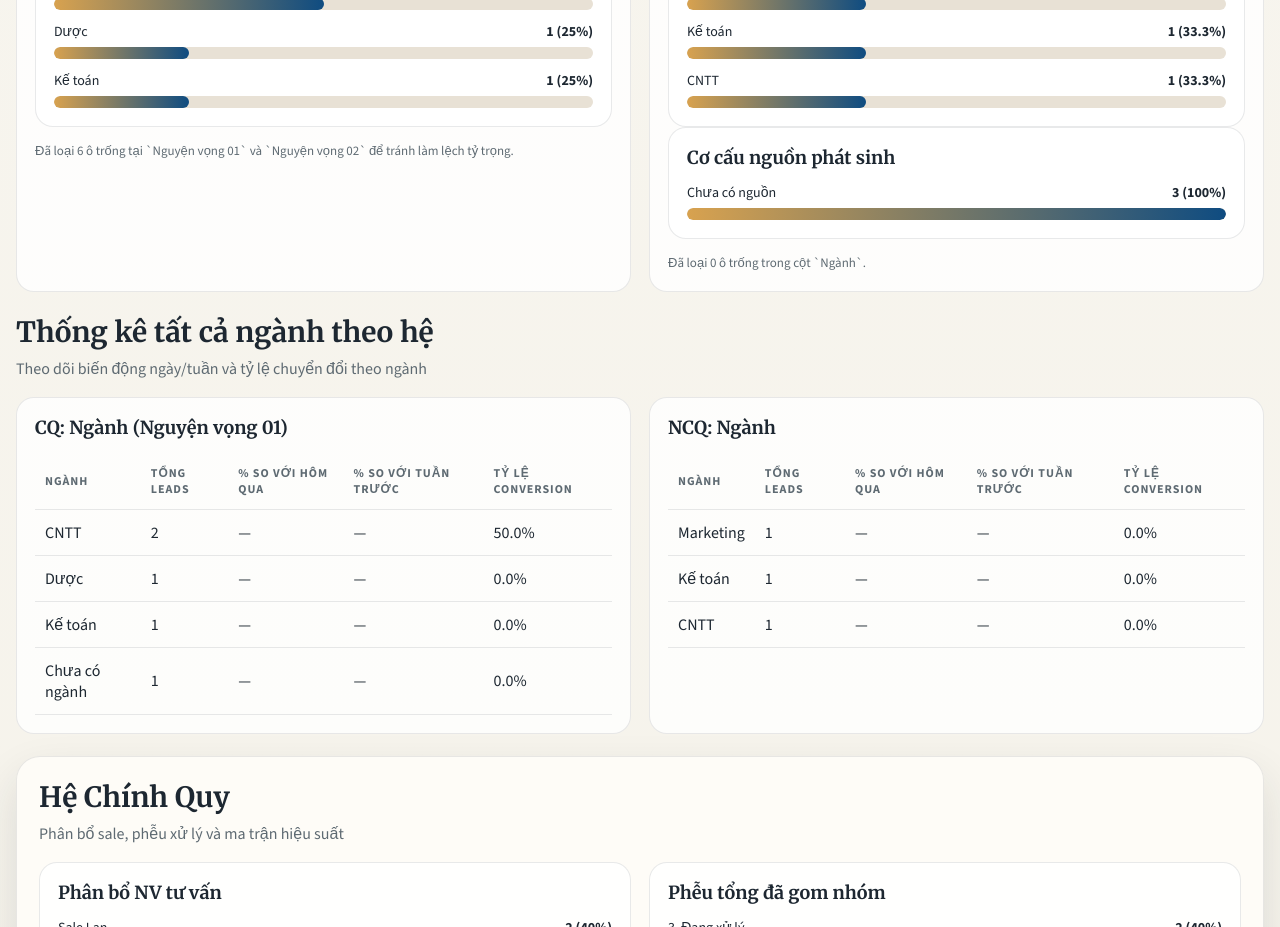
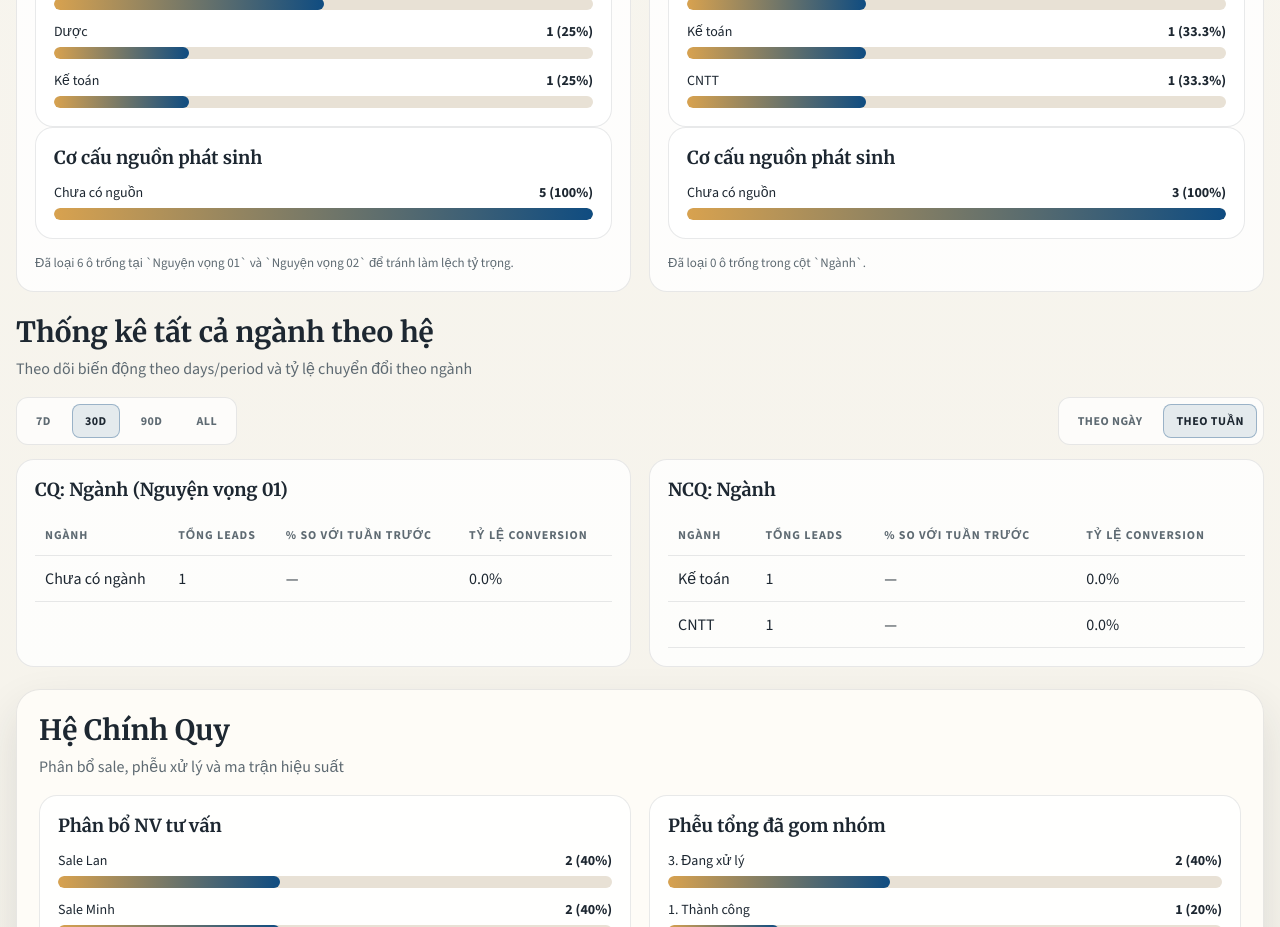
Before and after one commit to Ductarzan/Dashboard-tuy-n-sinh-ng-, a Next.js app: page / in a window 1280 px wide. Shown: the part 1240-2167 px from the top of the page. Built offline with nearby package versions, Linux system fonts and the light colour scheme.

Commit message:
Add CQ source panel and industry days period filters

```diff
--- a/app/globals.css
+++ b/app/globals.css
@@ -513,3 +513,40 @@ a {
     grid-template-columns: 1fr;
   }
 }
+
+.industry-toolbar {
+  display: flex;
+  flex-wrap: wrap;
+  justify-content: space-between;
+  gap: 12px;
+  margin-bottom: 14px;
+}
+
+.segmented {
+  display: inline-flex;
+  gap: 8px;
+  padding: 6px;
+  border: 1px solid var(--line);
+  border-radius: 12px;
+  background: rgba(255, 255, 255, 0.72);
+}
+
+.segmented-button {
+  border: 1px solid transparent;
+  background: transparent;
+  border-radius: 8px;
+  padding: 8px 12px;
+  font: inherit;
+  font-size: 12px;
+  font-weight: 700;
+  letter-spacing: 0.04em;
+  text-transform: uppercase;
+  color: var(--muted);
+  cursor: pointer;
+}
+
+.segmented-button[data-active="true"] {
+  color: var(--ink);
+  border-color: rgba(15, 76, 129, 0.35);
+  background: rgba(15, 76, 129, 0.1);
+}
--- a/components/dashboard-tabs.tsx
+++ b/components/dashboard-tabs.tsx
@@ -13,6 +13,7 @@ import type { getDashboardData } from "@/lib/dashboard-data";
 
 type DashboardData = Awaited<ReturnType<typeof getDashboardData>>;
 type TabKey = "online" | "offline";
+type IndustryDaysKey = "d7" | "d30" | "d90" | "all";
 
 const tabs: Array<{ key: TabKey; label: string; description: string }> = [
   {
@@ -29,6 +30,8 @@ const tabs: Array<{ key: TabKey; label: string; description: string }> = [
 
 export function DashboardTabs({ data }: { data: DashboardData }) {
   const [active, setActive] = useState<TabKey>("online");
+  const [industryDays, setIndustryDays] = useState<IndustryDaysKey>("d30");
+  const [industryPeriod, setIndustryPeriod] = useState<"day" | "week">("week");
 
   return (
     <section className="tabs-shell">
@@ -84,6 +87,11 @@ export function DashboardTabs({ data }: { data: DashboardData }) {
                     rows={data.details.cq.interestBreakdown}
                     total={data.details.cq.totalInterestCells}
                   />
+                  <SimpleBarTable
+                    title="Cơ cấu nguồn phát sinh"
+                    rows={data.details.cq.sourceBreakdown}
+                    total={data.summary.cqTotal}
+                  />
                   <p className="detail-note">
                     Đã loại {data.details.cq.blankInterestCells} ô trống tại `Nguyện vọng 01` và `Nguyện vọng 02` để tránh làm lệch tỷ trọng.
                   </p>
@@ -111,11 +119,73 @@ export function DashboardTabs({ data }: { data: DashboardData }) {
             <section className="detail-section">
               <SectionHeading
                 title="Thống kê tất cả ngành theo hệ"
-                subtitle="Theo dõi biến động ngày/tuần và tỷ lệ chuyển đổi theo ngành"
+                subtitle="Theo dõi biến động theo days/period và tỷ lệ chuyển đổi theo ngành"
               />
+              <div className="industry-toolbar">
+                <div className="segmented" role="tablist" aria-label="Khoảng ngày thống kê">
+                  <button
+                    type="button"
+                    className="segmented-button"
+                    data-active={industryDays === "d7"}
+                    onClick={() => setIndustryDays("d7")}
+                  >
+                    7D
+                  </button>
+                  <button
+                    type="button"
+                    className="segmented-button"
+                    data-active={industryDays === "d30"}
+                    onClick={() => setIndustryDays("d30")}
+                  >
+                    30D
+                  </button>
+                  <button
+                    type="button"
+                    className="segmented-button"
+                    data-active={industryDays === "d90"}
+                    onClick={() => setIndustryDays("d90")}
+                  >
+                    90D
+                  </button>
+                  <button
+                    type="button"
+                    className="segmented-button"
+                    data-active={industryDays === "all"}
+                    onClick={() => setIndustryDays("all")}
+                  >
+                    ALL
+                  </button>
+                </div>
+                <div className="segmented" role="tablist" aria-label="Chu kỳ so sánh">
+                  <button
+                    type="button"
+                    className="segmented-button"
+                    data-active={industryPeriod === "day"}
+                    onClick={() => setIndustryPeriod("day")}
+                  >
+                    Theo ngày
+                  </button>
+                  <button
+                    type="button"
+                    className="segmented-button"
+                    data-active={industryPeriod === "week"}
+                    onClick={() => setIndustryPeriod("week")}
+                  >
+                    Theo tuần
+                  </button>
+                </div>
+              </div>
               <div className="detail-grid detail-grid--two">
-                <IndustryTable title="CQ: Ngành (Nguyện vọng 01)" rows={data.industry.cq} />
-                <IndustryTable title="NCQ: Ngành" rows={data.industry.ncq} />
+                <IndustryTable
+                  title="CQ: Ngành (Nguyện vọng 01)"
+                  rows={data.industry.cq[industryDays]}
+                  period={industryPeriod}
+                />
+                <IndustryTable
+                  title="NCQ: Ngành"
+                  rows={data.industry.ncq[industryDays]}
+                  period={industryPeriod}
+                />
               </div>
             </section>
 
--- a/components/dashboard.tsx
+++ b/components/dashboard.tsx
@@ -195,11 +195,15 @@ function formatTrend(value: number | null) {
 
 export function IndustryTable({
   title,
-  rows
+  rows,
+  period
 }: {
   title: string;
   rows: IndustryTrendRow[];
+  period: "day" | "week";
 }) {
+  const periodLabel = period === "day" ? "so với hôm qua" : "so với tuần trước";
+
   return (
     <section className="subpanel">
       <h3>{title}</h3>
@@ -209,8 +213,7 @@ export function IndustryTable({
             <tr>
               <th>Ngành</th>
               <th>Tổng leads</th>
-              <th>% so với hôm qua</th>
-              <th>% so với tuần trước</th>
+              <th>% {periodLabel}</th>
               <th>Tỷ lệ conversion</th>
             </tr>
           </thead>
@@ -219,8 +222,7 @@ export function IndustryTable({
               <tr key={row.name}>
                 <td>{row.name}</td>
                 <td>{row.total}</td>
-                <td>{formatTrend(row.dayChangePct)}</td>
-                <td>{formatTrend(row.weekChangePct)}</td>
+                <td>{formatTrend(period === "day" ? row.dayChangePct : row.weekChangePct)}</td>
                 <td>{row.conversionRate.toFixed(1)}%</td>
               </tr>
             ))}
--- a/lib/dashboard-data.ts
+++ b/lib/dashboard-data.ts
@@ -39,6 +39,13 @@ type IndustryTrendRow = {
   conversionRate: number;
 };
 
+type IndustryTrendBuckets = {
+  d7: IndustryTrendRow[];
+  d30: IndustryTrendRow[];
+  d90: IndustryTrendRow[];
+  all: IndustryTrendRow[];
+};
+
 type DashboardPayload = {
   generatedAt: string;
   timezone: string;
@@ -75,8 +82,8 @@ type DashboardPayload = {
     };
   };
   industry: {
-    cq: IndustryTrendRow[];
-    ncq: IndustryTrendRow[];
+    cq: IndustryTrendBuckets;
+    ncq: IndustryTrendBuckets;
   };
   cq: {
     saleBreakdown: SimpleCount[];
@@ -414,7 +421,8 @@ function buildIndustryTrends(
   dateIdx: number,
   industryIdx: number,
   statusIdx: number,
-  normalizer: (value: RawCell) => string
+  normalizer: (value: RawCell) => string,
+  lookbackDays?: number
 ): IndustryTrendRow[] {
   const datedRows = data
     .map((row) => ({ row, date: parseDate(row[dateIdx]) }))
@@ -431,6 +439,12 @@ function buildIndustryTrends(
     ? isoWeekKey(new Date(latestDate.getTime() - 7 * 86400000))
     : null;
 
+  const windowStartMs =
+    latestDate && lookbackDays
+      ? new Date(latestDate.getFullYear(), latestDate.getMonth(), latestDate.getDate()).getTime() -
+        (lookbackDays - 1) * 86400000
+      : null;
+
   const stats: Record<
     string,
     {
@@ -444,6 +458,13 @@ function buildIndustryTrends(
   > = {};
 
   for (const row of data) {
+    const rowDate = parseDate(row[dateIdx]);
+    if (windowStartMs !== null) {
+      if (!rowDate || rowDate.getTime() < windowStartMs) {
+        continue;
+      }
+    }
+
     const industry = normalizeIndustryName(row[industryIdx]);
     if (!stats[industry]) {
       stats[industry] = {
@@ -464,7 +485,6 @@ function buildIndustryTrends(
       bucket.success += 1;
     }
 
-    const rowDate = parseDate(row[dateIdx]);
     if (rowDate && latestDayKey && prevDayKey && latestWeekKey && prevWeekKey) {
       const rowDayKey = dayKey(rowDate);
       if (rowDayKey === latestDayKey) bucket.dayCount += 1;
@@ -489,6 +509,20 @@ function buildIndustryTrends(
     .sort((a, b) => b.total - a.total);
 }
 
+function buildIndustryTrendBuckets(
+  data: RawRow[],
+  dateIdx: number,
+  industryIdx: number,
+  statusIdx: number,
+  normalizer: (value: RawCell) => string
+): IndustryTrendBuckets {
+  return {
+    d7: buildIndustryTrends(data, dateIdx, industryIdx, statusIdx, normalizer, 7),
+    d30: buildIndustryTrends(data, dateIdx, industryIdx, statusIdx, normalizer, 30),
+    d90: buildIndustryTrends(data, dateIdx, industryIdx, statusIdx, normalizer, 90),
+    all: buildIndustryTrends(data, dateIdx, industryIdx, statusIdx, normalizer)
+  };
+}
 function cleanRows(rows: RawRow[], keyIndex: number) {
   return rows.filter((row) => cellToString(row[keyIndex]) !== "");
 }
@@ -881,8 +915,8 @@ function buildPayload(
       }
     },
     industry: {
-      cq: buildIndustryTrends(cqData, 0, 7, 33, normalizeStatus),
-      ncq: buildIndustryTrends(ncqData, 0, 8, 9, normalizeStatus)
+      cq: buildIndustryTrendBuckets(cqData, 0, 7, 33, normalizeStatus),
+      ncq: buildIndustryTrendBuckets(ncqData, 0, 8, 9, normalizeStatus)
     },
     cq: {
       saleBreakdown: countBy(cqData, 3),
```
